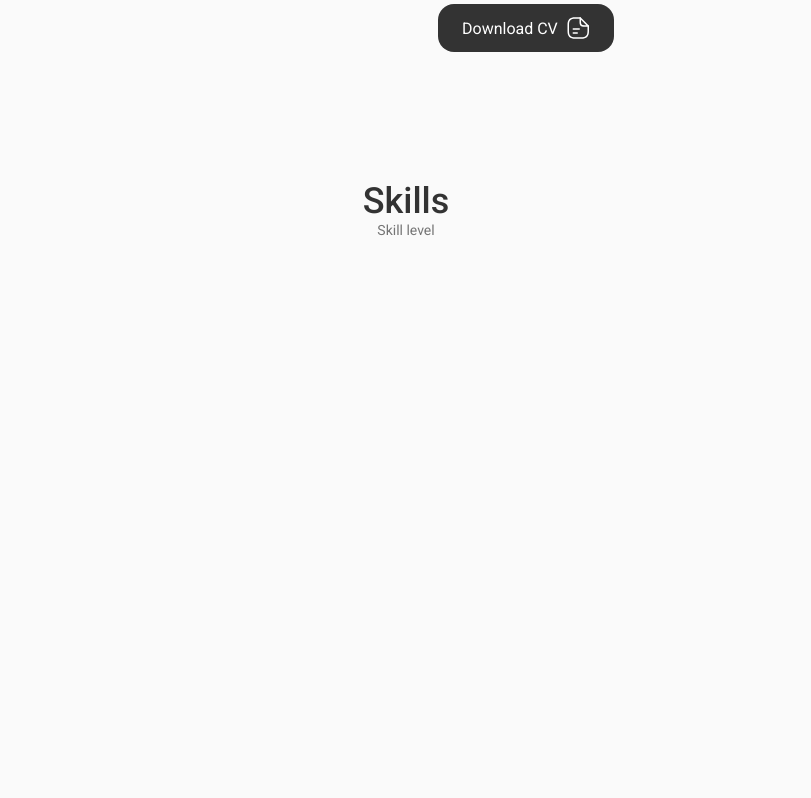
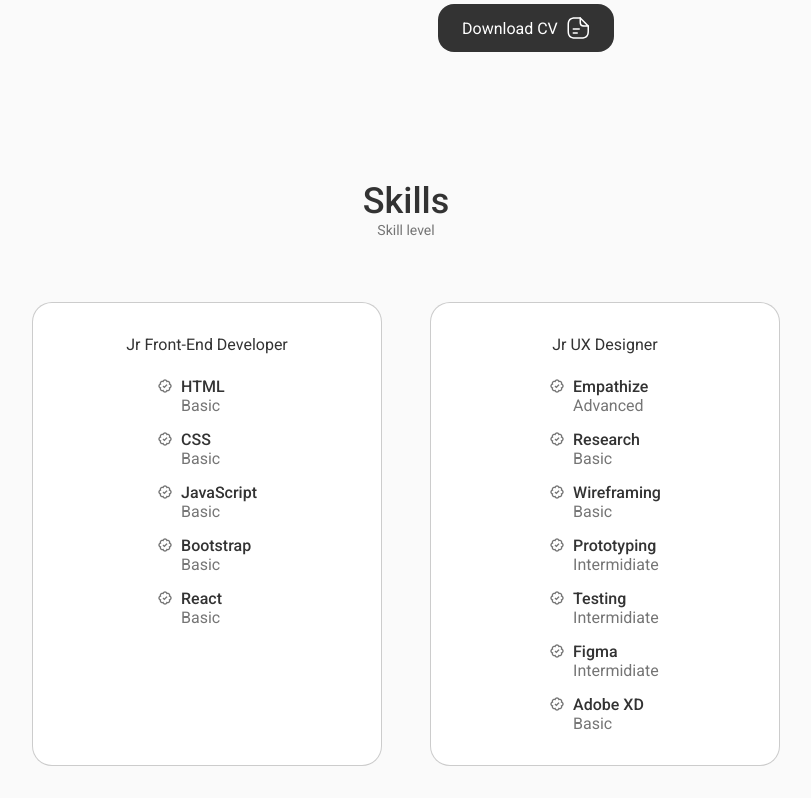
Before and after one commit to SCR08/SCR-Designs-Portfolio, a React (Create React App) app in the folder SCR-Design-Portfolio/: page / in a window 1280 px wide. Shown: the part 1096-1894 px from the top of the page, without its empty margins (234-1045 px from the left). Before the commit the page ends 1430 px from the top, so only its background shows below. Built offline with nearby package versions, Linux system fonts and the light colour scheme.

Commit message:
Flex not working

```diff
--- /dev/null
+++ b/SCR-Design-Portfolio/src/components/skills/Frontend.jsx
@@ -0,0 +1,63 @@
+import React from 'react'
+
+const Frontend = () => {
+  return (
+    <div className="skills__content">
+        <h3 className="skills__title">Jr Front-End Developer</h3>
+
+        <div className="skills__box">
+            <div className="skills__group">
+
+                <div className="skills__data">
+                    <i class='bx bx-badge-check'></i>
+
+                    <div>
+                        <h3 className="skills__name">HTML</h3>
+                        <span className="skills__level">Basic</span>
+                    </div>
+                </div>
+
+                <div className="skills__data">
+                    <i class='bx bx-badge-check'></i>
+
+                    <div>
+                        <h3 className="skills__name">CSS</h3>
+                        <span className="skills__level">Basic</span>
+                    </div>
+                </div>
+
+                <div className="skills__data">
+                    <i class='bx bx-badge-check'></i>
+
+                    <div>
+                        <h3 className="skills__name">JavaScript</h3>
+                        <span className="skills__level">Basic</span>
+                    </div>
+                </div>
+
+                <div className="skills__data">
+                    <i class='bx bx-badge-check'></i>
+
+                    <div>
+                        <h3 className="skills__name">Bootstrap</h3>
+                        <span className="skills__level">Basic</span>
+                    </div>
+
+                </div>
+
+                <div className="skills__data">
+                    <i class='bx bx-badge-check'></i>
+
+                    <div>
+                        <h3 className="skills__name">React</h3>
+                        <span className="skills__level">Basic</span>
+                    </div>
+
+                </div>
+            </div>
+        </div>
+    </div>
+  )
+}
+
+export default Frontend
--- a/SCR-Design-Portfolio/src/components/skills/Skills.jsx
+++ b/SCR-Design-Portfolio/src/components/skills/Skills.jsx
@@ -1,10 +1,18 @@
-import React from 'react'
+import React from 'react';
+import './skills.css';
+import Frontend from './Frontend'
+import UXDesign from './UXDesign';
 
 const Skills = () => {
   return (
     <section className="skills section" id="skills">
         <h2 className="section__title">Skills</h2>
         <span className="section__subtitle">Skill level</span>
+
+        <div className="skills__container container grid">
+          <Frontend />
+          <UXDesign />
+        </div>
     </section>
   )
 }
--- /dev/null
+++ b/SCR-Design-Portfolio/src/components/skills/skills.css
@@ -0,0 +1,46 @@
+.skills__container {
+    grid-template-columns: repeat(2, 350px);
+    column-gap: 3rem;
+    justify-content: center;
+}
+
+.skills__content {
+    background-color: var(--container-color);
+    border: 1px solid rgb(0, 0, 0, 0.20);
+    padding: 2rem 4rem;
+    border-radius: 1.25rem;
+}
+
+.skills__title {
+    font-size: var(--normal-font-size);
+    font-weight: var(--font-medium);
+    text-align: center;
+    margin-bottom: var(--mb-1-5);
+}
+
+.skills__box {
+    display: flex;
+    justify-content: center;
+    column-gap: 2rem;
+}
+.skills__group {
+    display: grid;
+    align-items: flex-start;
+    row-gap: 1rem;
+}
+
+.skills__data {
+    display: flex;
+    column-gap: 0.5rem;
+}
+
+.skills .bx-badge-check {
+    font-size: 1rem;
+    color: var(--tittle-color);
+}
+
+.skills__name {
+    font-size: var(--normal-font-size);
+    font-weight: var(--font-semi-bold);
+    line-height: 18px;
+}
```
